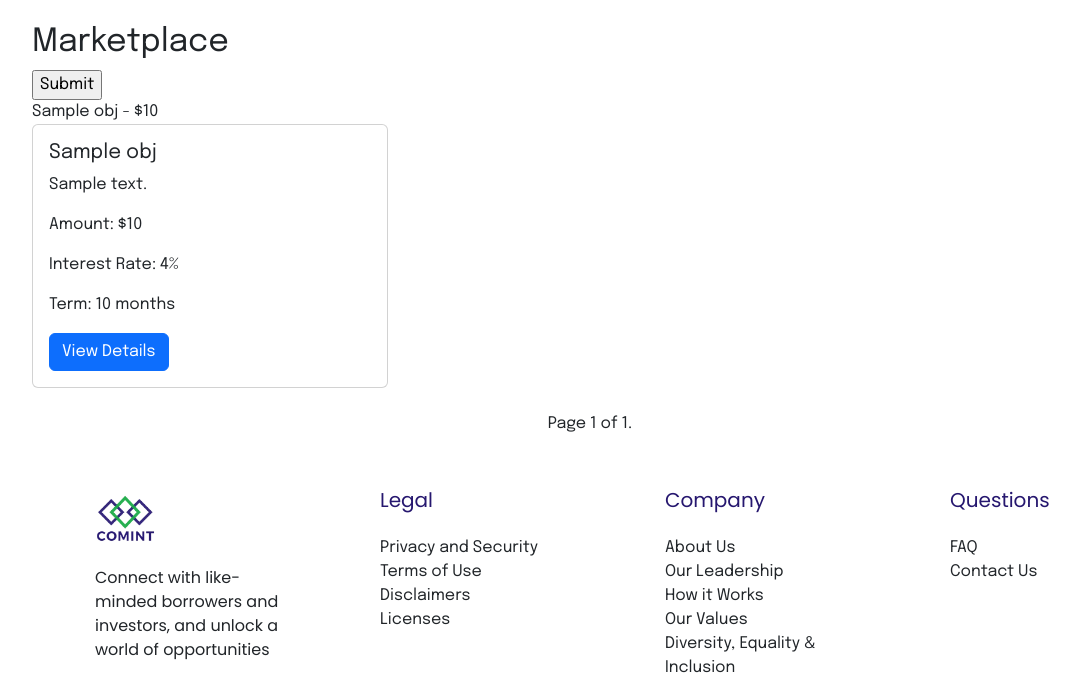
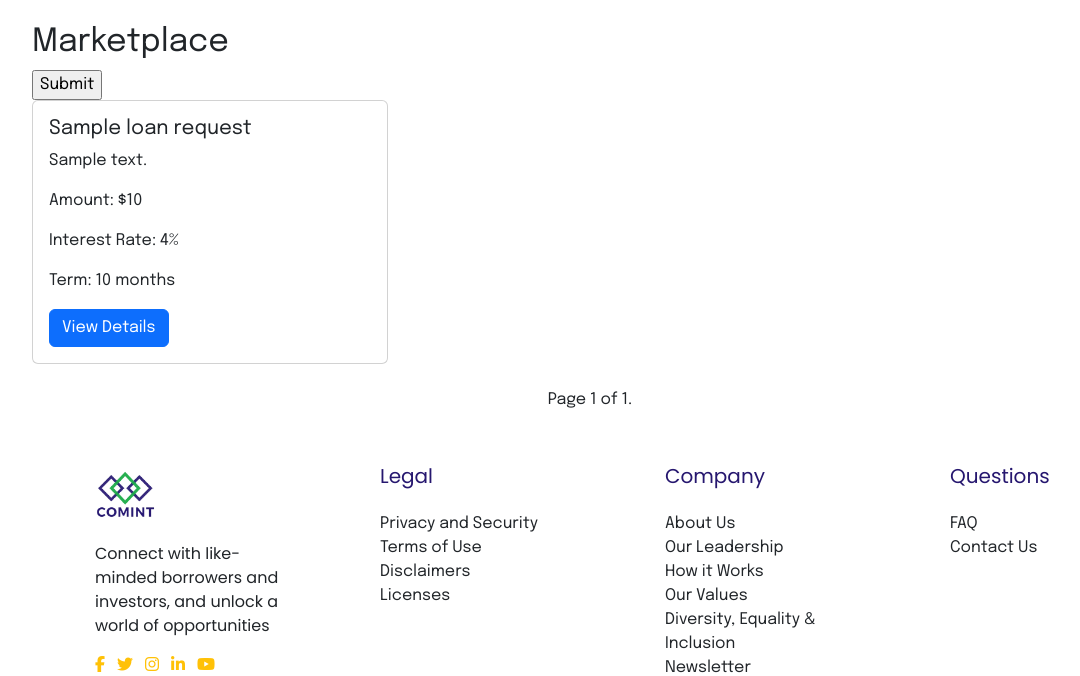
Before and after one commit to comint-admin/comint, a Django app: template comintapp/templates/comintapp/marketplace.html in a window 1280 px wide. Shown: the part 148-824 px from the top of the page, without its empty margins (50-1130 px from the left). Run offline with Django 4.2, Linux system fonts and the light colour scheme; the template is opened without the code that fills it: most values are stand-ins (such as "Sample title", 1, 10 or a date in 2020); some libraries are stand-ins or nearby versions; some web fonts are replaced.

Commit message:
removed test template code

```diff
--- a/comintapp/templates/comintapp/marketplace.html
+++ b/comintapp/templates/comintapp/marketplace.html
@@ -51,9 +51,6 @@
         {{ filter.form.as_p }}
         <input type="submit" />
     </form>
-    {% for obj in page_obj %}
-        {{ obj.name }} - ${{ obj.price }}<br />
-    {% endfor %}
     <div class="row">
         {% for loan_request in page_obj %}
         <div class="col-md-4 mb-4">
```
